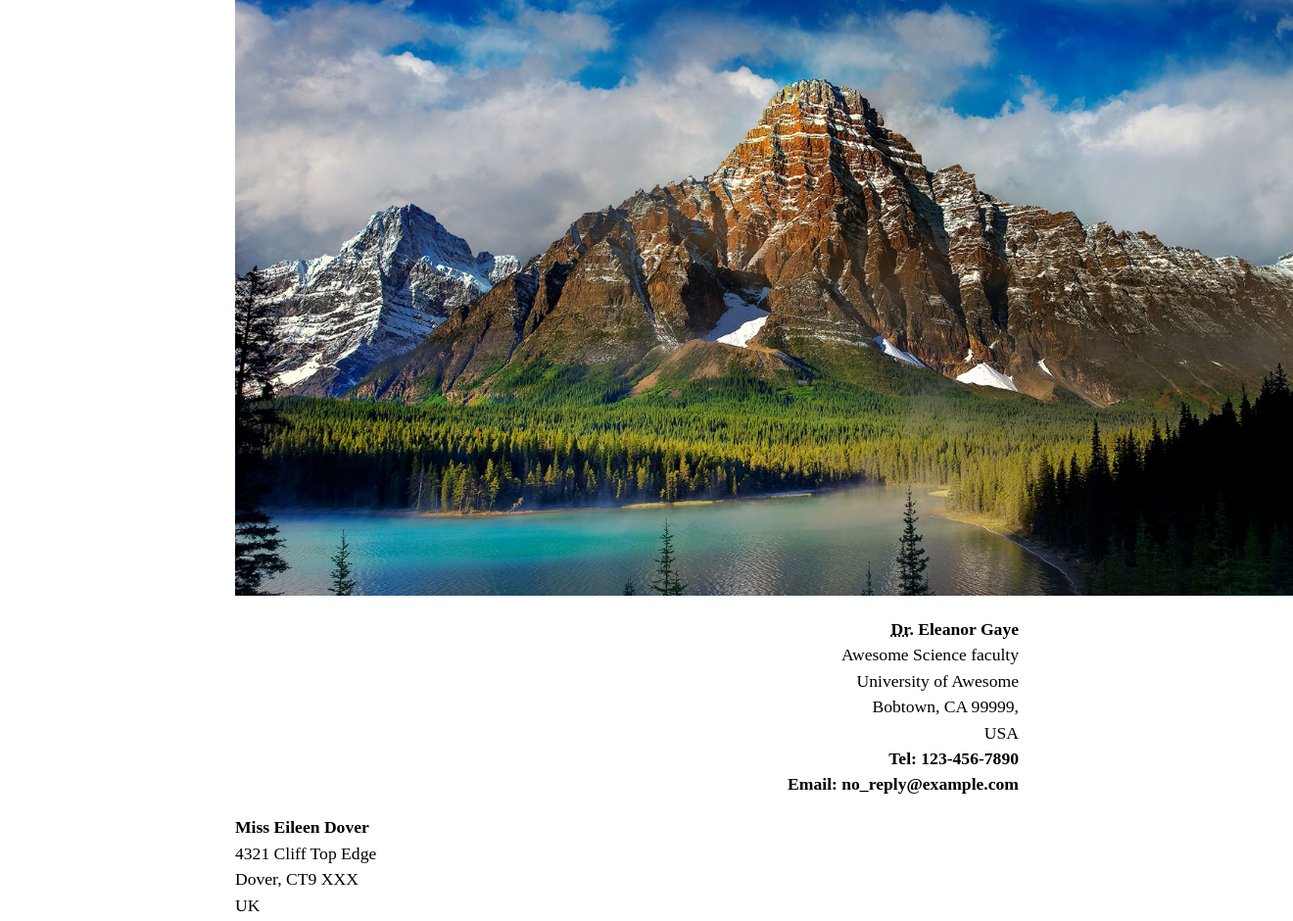
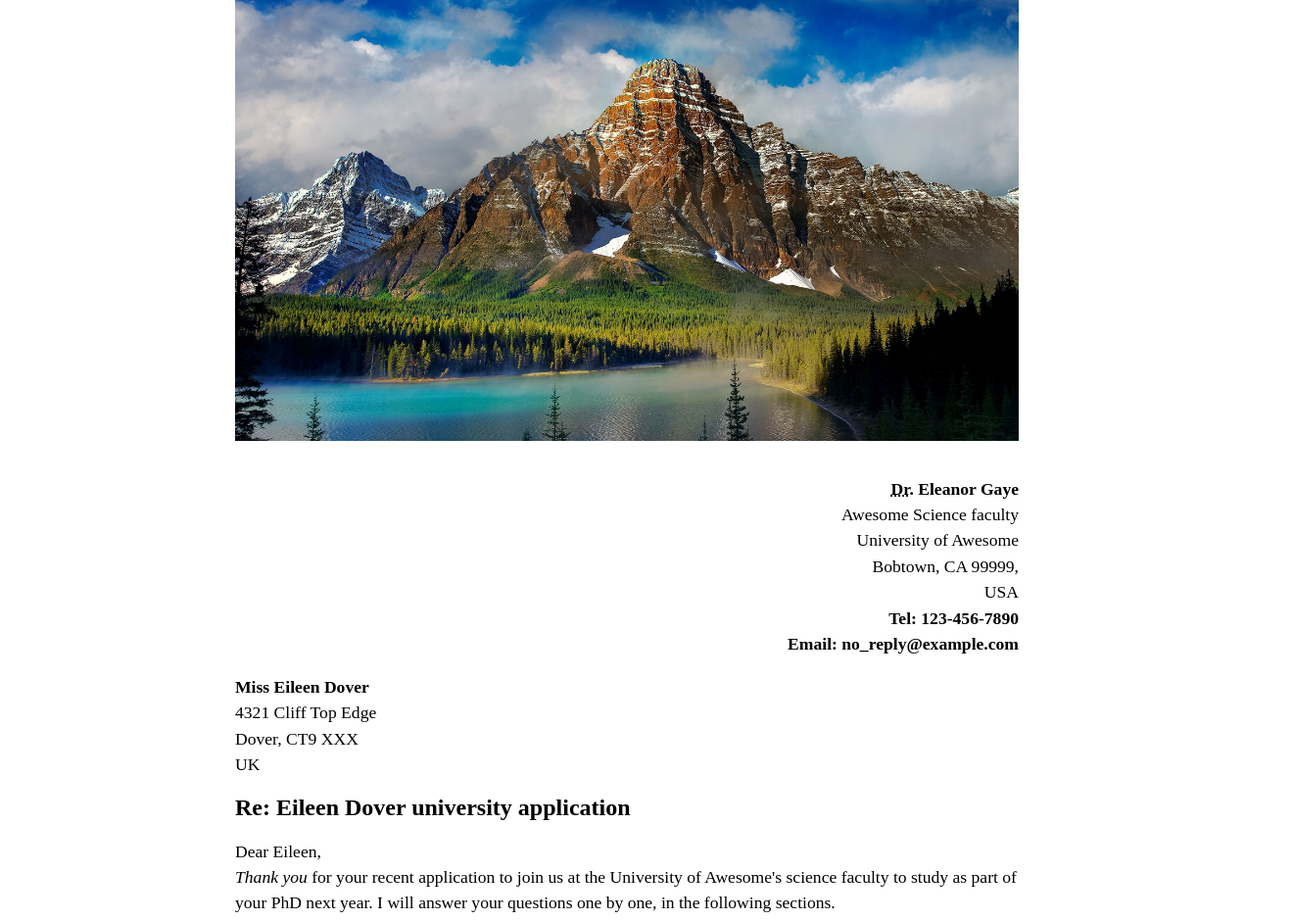
Before and after one commit to saraliepe/letterAssignment, a plain HTML site: page index.html in a window 1280 px wide. Shown: the top 940 px of the page at 98% size, 1320 px wide, since content can reach past the window. Drawn offline with Linux system fonts and the light colour scheme.

Commit message:
added shady css

```diff
--- a/index.html
+++ b/index.html
@@ -8,6 +8,12 @@
         max-width: 800px;
         margin: 0 auto;
             }
+
+        img {
+        display: block;
+        margin: 0 auto;
+        max-width: 100%;
+        }
 
         .sender-column {
         text-align: right;
```
